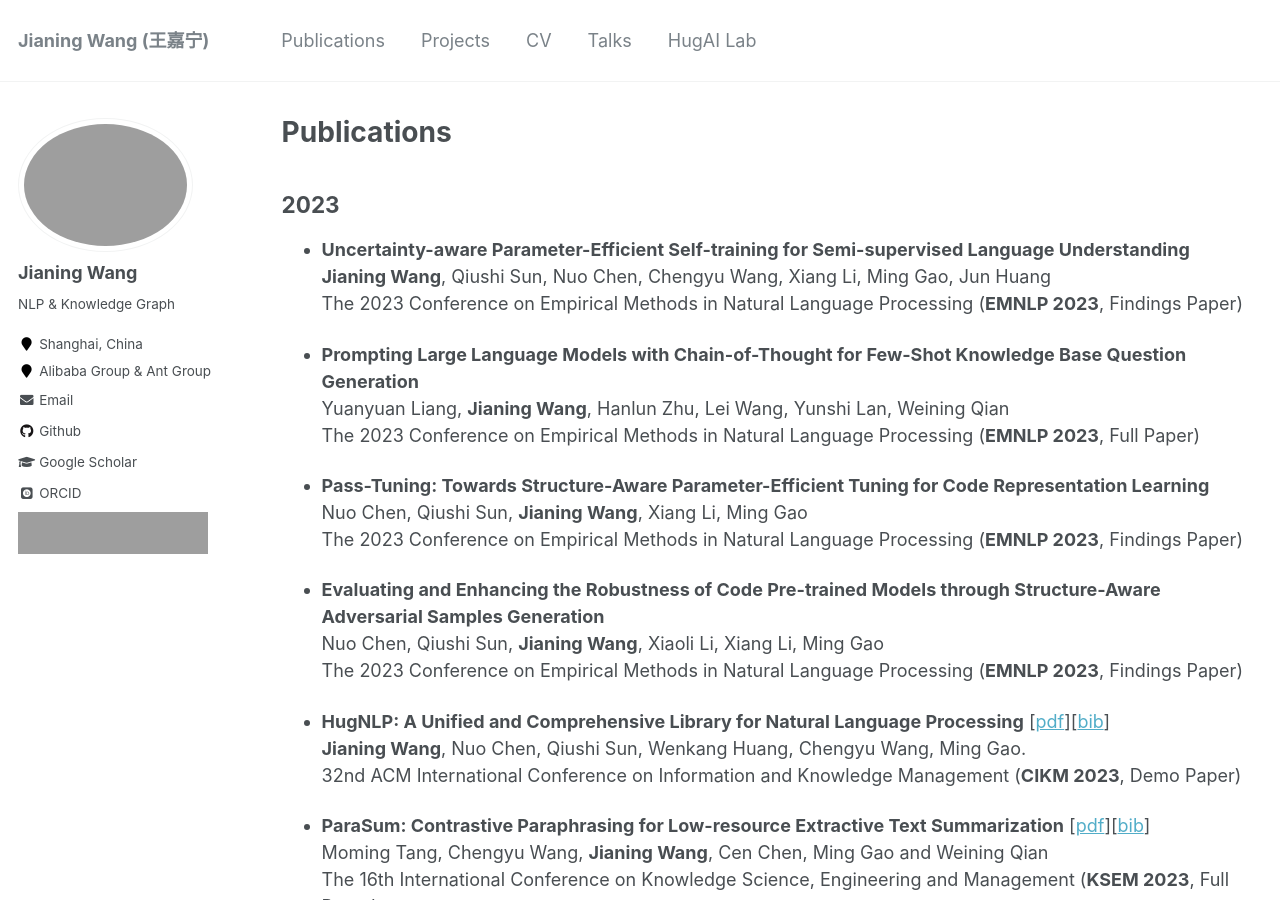
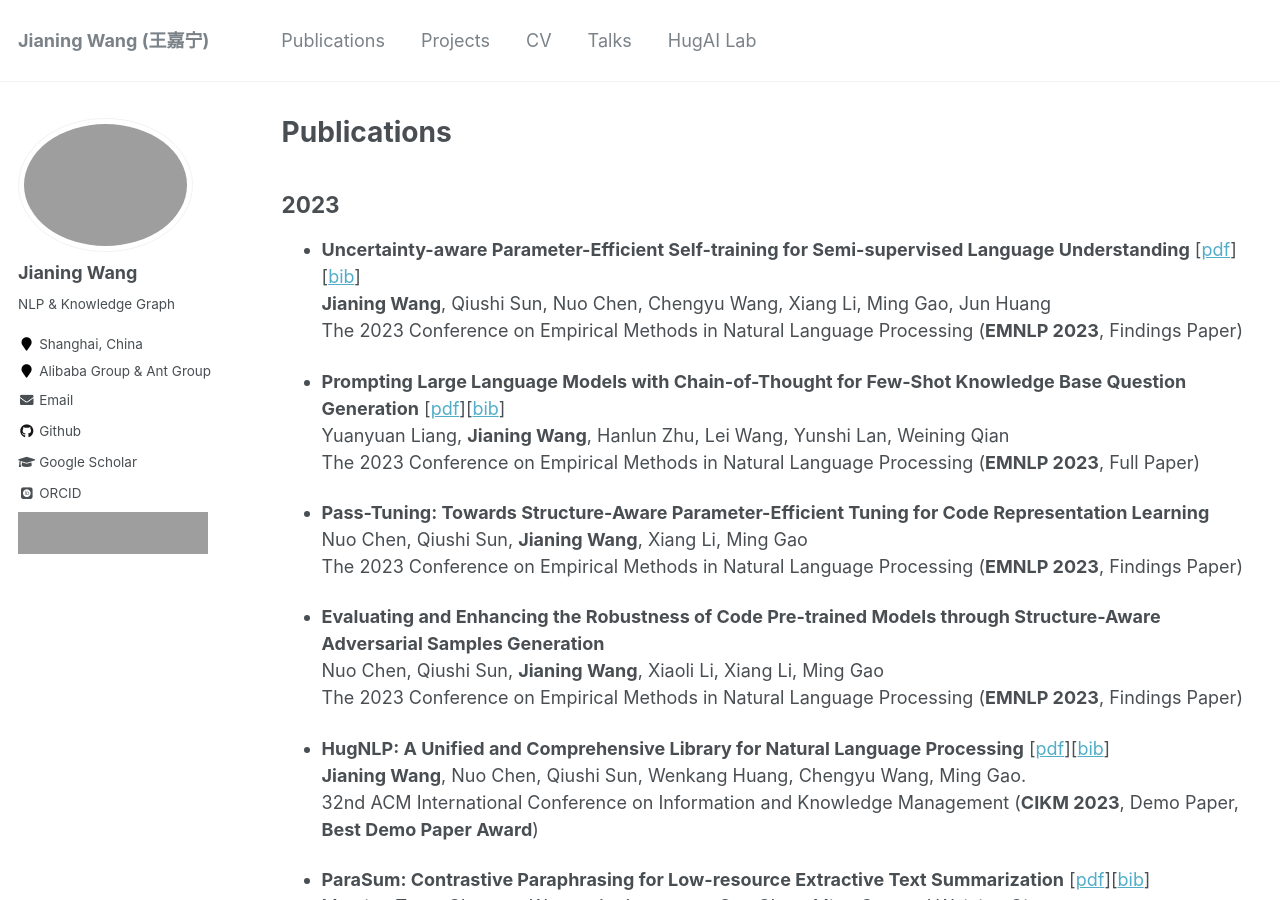
Before and after one commit to wjn1996/wjn1996.github.io, a Jekyll site: the page built from _pages/publications.md, in a window 1280 px wide and 900 px high. Built offline with Jekyll 4.4.1, drawn with Linux system fonts in a browser that asks for light colours; some web fonts are replaced; grey boxes are pictures that could not be loaded.

Commit message:
add best demo paper award

```diff
--- a/_pages/publications.md
+++ b/_pages/publications.md
@@ -17,14 +17,14 @@ author_profile: true
 
 ## 2023
 
-- **Uncertainty-aware Parameter-Efficient Self-training for Semi-supervised Language Understanding**
+- **Uncertainty-aware Parameter-Efficient Self-training for Semi-supervised Language Understanding** [[pdf](https://arxiv.org/pdf/2310.13022.pdf)][[bib](https://dblp.org/rec/journals/corr/abs-2310-13022.html?view=bibtex)]
 <br>
 **Jianing Wang**, Qiushi Sun, Nuo Chen, Chengyu Wang, Xiang Li, Ming Gao, Jun Huang
 <br>
 The 2023 Conference on Empirical Methods in Natural Language Processing (**EMNLP 2023**, Findings Paper)
 
 
-- **Prompting Large Language Models with Chain-of-Thought for Few-Shot Knowledge Base Question Generation**
+- **Prompting Large Language Models with Chain-of-Thought for Few-Shot Knowledge Base Question Generation** [[pdf](https://arxiv.org/pdf/2310.08395.pdf)][[bib](https://dblp.org/rec/journals/corr/abs-2310-08395.html?view=bibtex)]
 <br>
 Yuanyuan Liang, **Jianing Wang**, Hanlun Zhu, Lei Wang, Yunshi Lan, Weining Qian
 <br>
@@ -49,7 +49,7 @@ The 2023 Conference on Empirical Methods in Natural Language Processing (**EMNLP
 <br>
 **Jianing Wang**, Nuo Chen, Qiushi Sun, Wenkang Huang, Chengyu Wang, Ming Gao.
 <br>
-32nd ACM International Conference on Information and Knowledge Management (**CIKM 2023**, Demo Paper)
+32nd ACM International Conference on Information and Knowledge Management (**CIKM 2023**, Demo Paper, **Best Demo Paper Award**)
 
 
 - **ParaSum: Contrastive Paraphrasing for Low-resource Extractive Text Summarization** [[pdf](https://link.springer.com/chapter/10.1007/978-3-031-40289-0_9)][[bib](https://dblp.org/rec/conf/ksem/TangWWCGQ23.html?view=bibtex)]
```
Also changed, not shown: _pages/about.md (+1 -0 lines).
